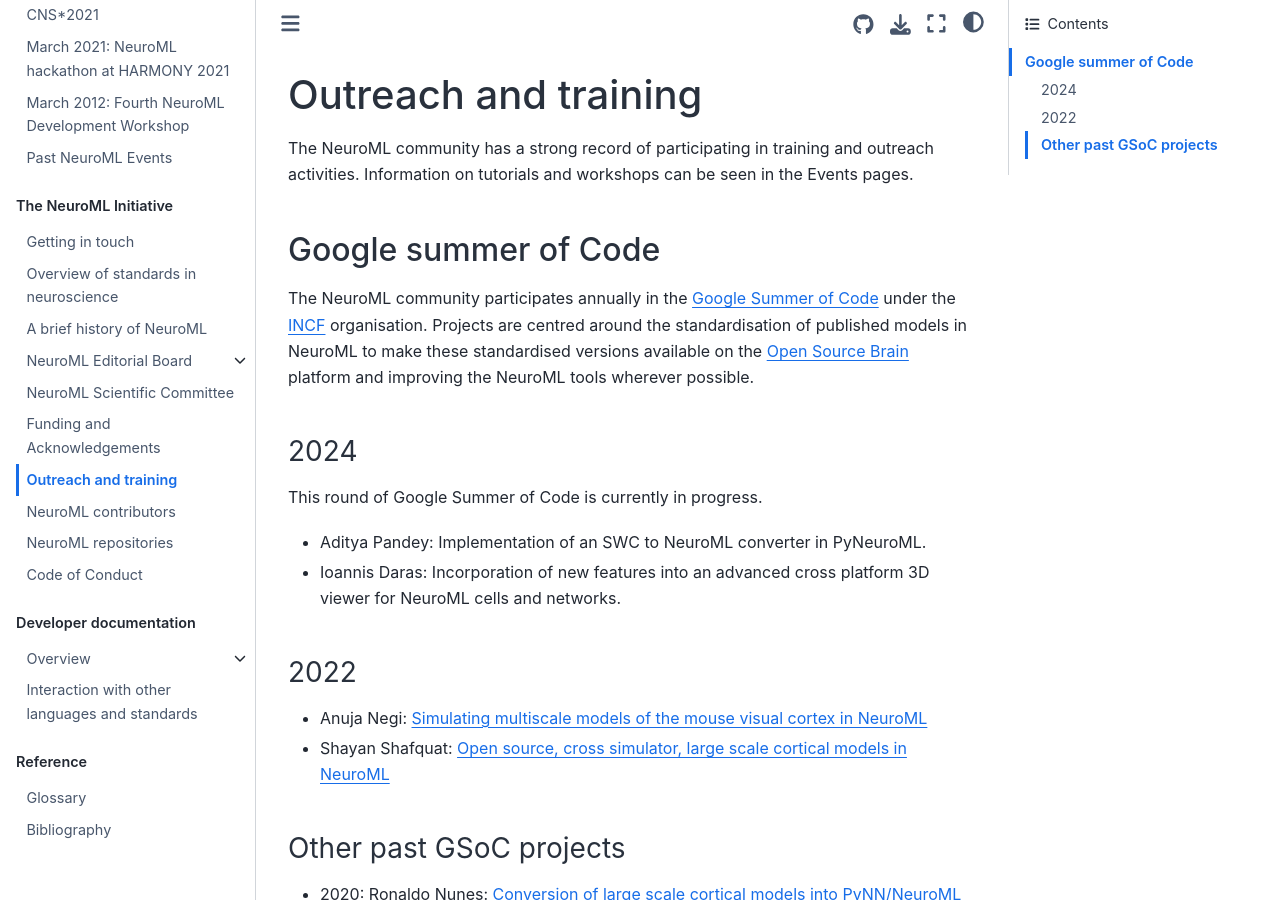
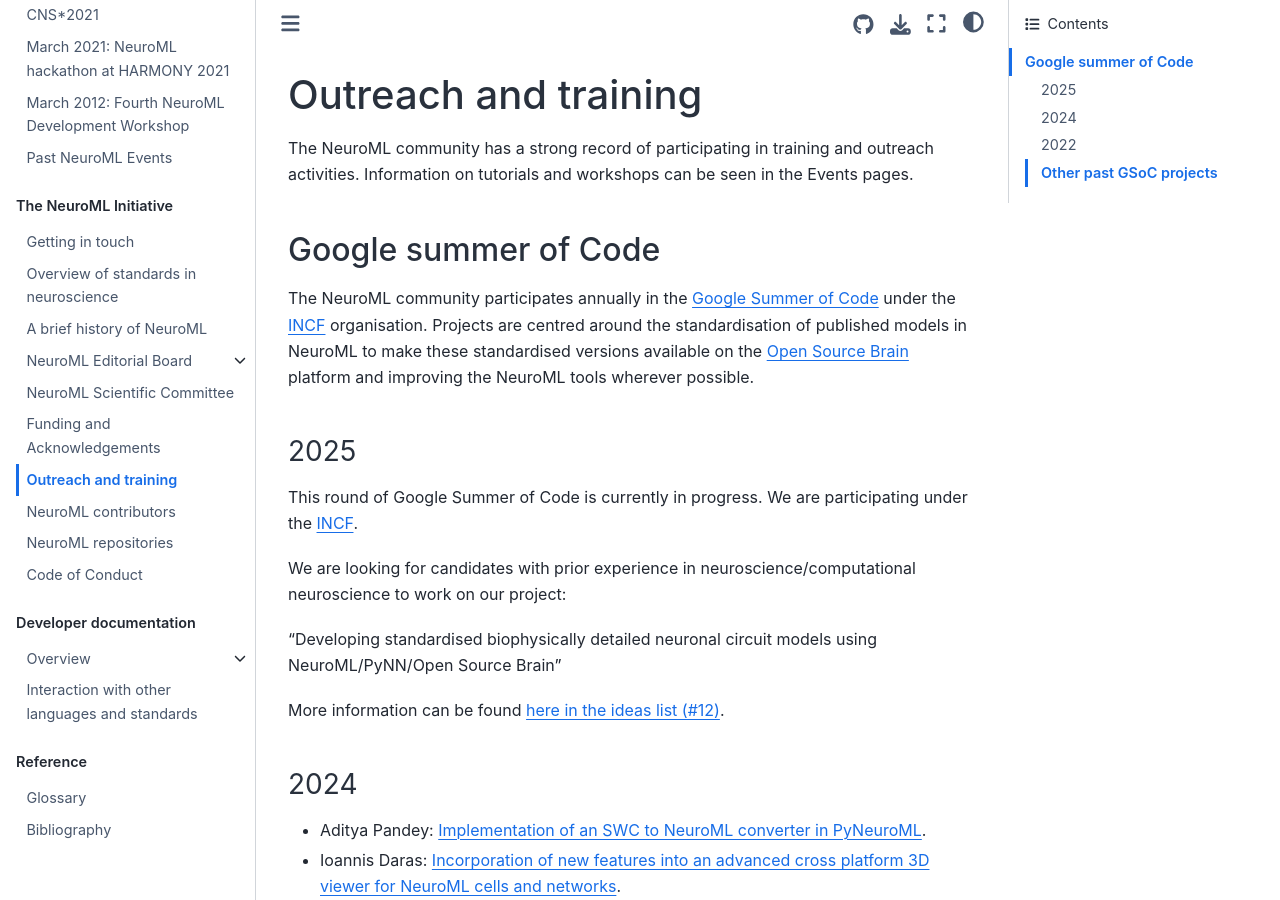
Before and after one commit to NeuroML/Documentation, a Jupyter Book: the page built from source/NeuroMLOrg/OutreachTraining.md, in a window 1280 px wide and 900 px high. Built offline with Jupyter Book 1.0.4 settings and Sphinx 7.4.7 and the Sphinx Book theme 1.1.4, drawn with Linux system fonts in a browser that asks for light colours; pages that are not in the unit, such as notebooks, are missing from menus.

Commit message:
feat: update GSoC page

```diff
--- a/source/NeuroMLOrg/OutreachTraining.md
+++ b/source/NeuroMLOrg/OutreachTraining.md
@@ -11,14 +11,24 @@ Information on tutorials and workshops can be seen in the Events pages.
 The NeuroML community participates annually in the [Google Summer of Code](https://summerofcode.withgoogle.com) under the [INCF](https://incf.org) organisation.
 Projects are centred around the standardisation of published models in NeuroML to make these standardised versions available on the [Open Source Brain](https://opensourcebrain.org) platform and improving the NeuroML tools wherever possible.
 
+(neuromlorg:outreachtraining:gsoc:2025)=
+### 2025
+
+This round of Google Summer of Code is currently in progress.
+We are participating under the [INCF](https://incf.org).
+
+We are looking for candidates with prior experience in neuroscience/computational neuroscience to work on our project:
+
+"Developing standardised biophysically detailed neuronal circuit models using NeuroML/PyNN/Open Source Brain"
+
+More information can be found [here in the ideas list (#12)](https://docs.google.com/document/d/1T7U4nYFbVbZuIUw_2bB89YASj-ra26hRNtG2a20Gjlw/edit?usp=sharing).
+
 (neuromlorg:outreachtraining:gsoc:2024)=
 ### 2024
 
-This round of Google Summer of Code is currently in progress.
 
-
-- Aditya Pandey: Implementation of an SWC to NeuroML converter in PyNeuroML.
-- Ioannis Daras: Incorporation of new features into an advanced cross platform 3D viewer for NeuroML cells and networks.
+- Aditya Pandey: [Implementation of an SWC to NeuroML converter in PyNeuroML](https://github.com/AdityaPandeyCN/GSOC2024_INCF).
+- Ioannis Daras: [Incorporation of new features into an advanced cross platform 3D viewer for NeuroML cells and networks](https://github.com/lej0hn/GSOC_2024).
 
 
 (neuromlorg:outreachtraining:gsoc:2022)=
```
